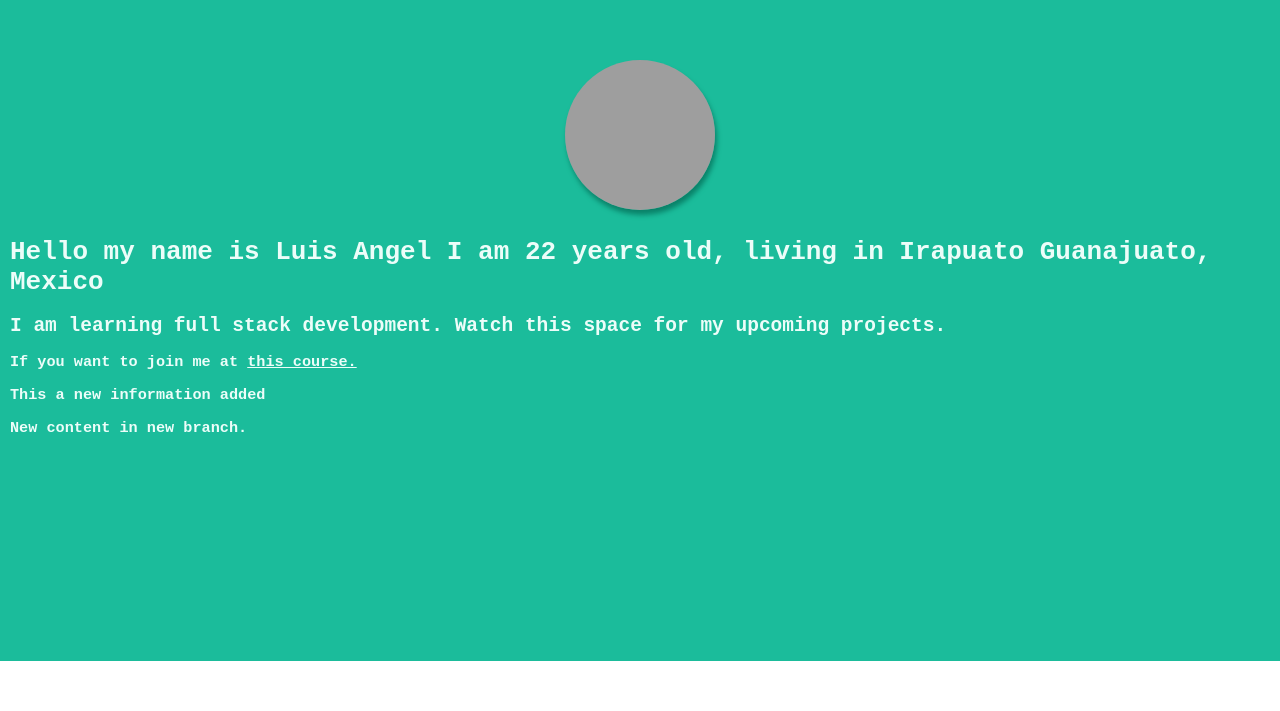
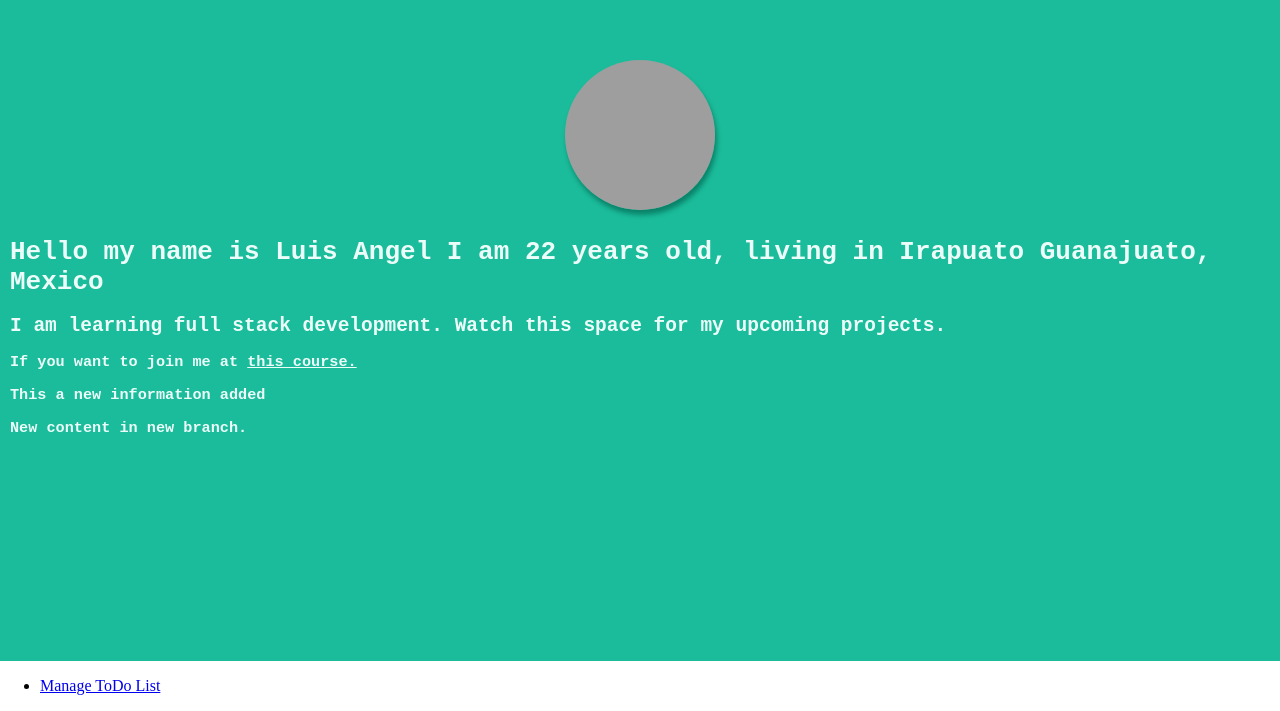
Before and after one commit to luiskr04/lesson1.metastartup.io, a plain HTML site: page index.html in a window 1280 px wide. Shown: the part 139-850 px from the top of the page. Before the commit the page ends 800 px from the top, so only its background shows below. Drawn offline with Linux system fonts and the light colour scheme; grey boxes are pictures that could not be loaded.

Commit message:
new features 0.1

```diff
--- a/index.html
+++ b/index.html
@@ -18,5 +18,10 @@
                 <h3>New content in new branch.</h3>
             </div>
         </header>
+        <section class="section-options">
+            <ul>
+                <li><a href="{DIR}">Manage ToDo List</a></li>
+            </ul>
+        </section>
     </body>
 </html>
```
